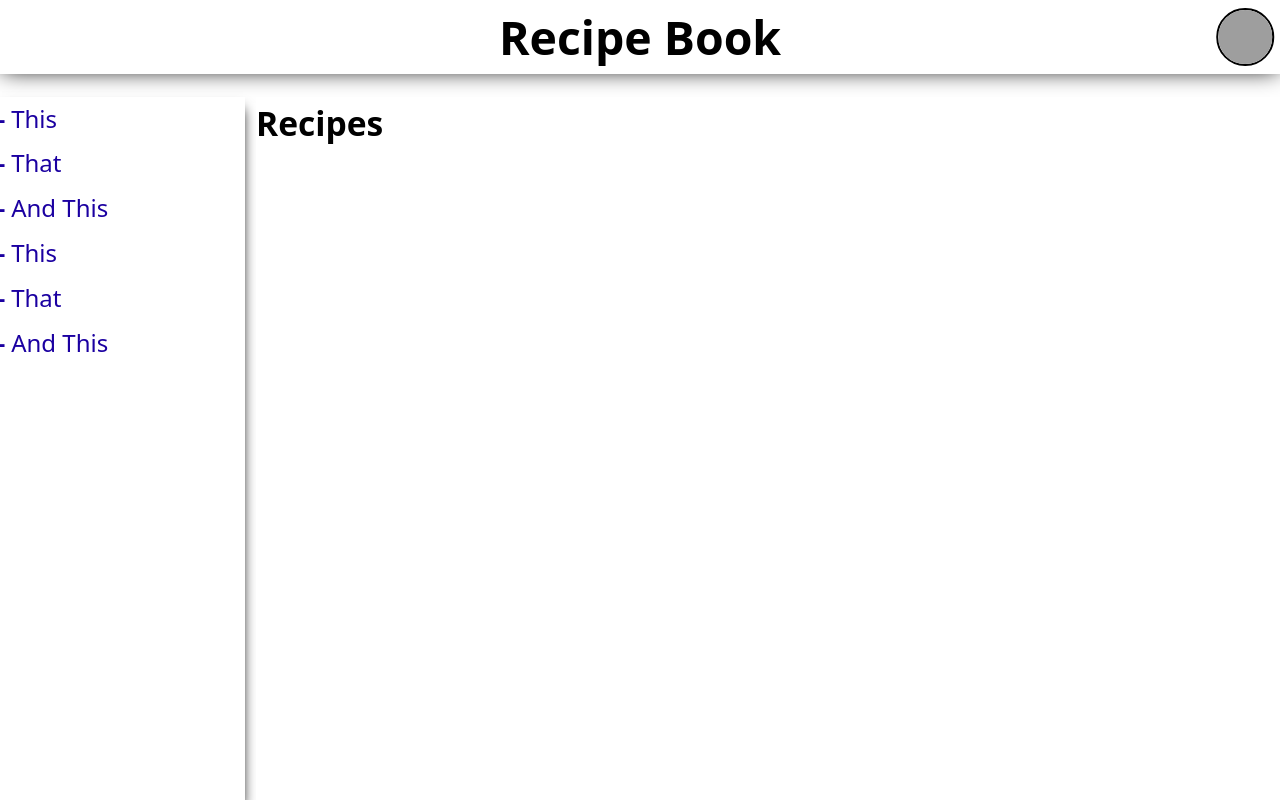
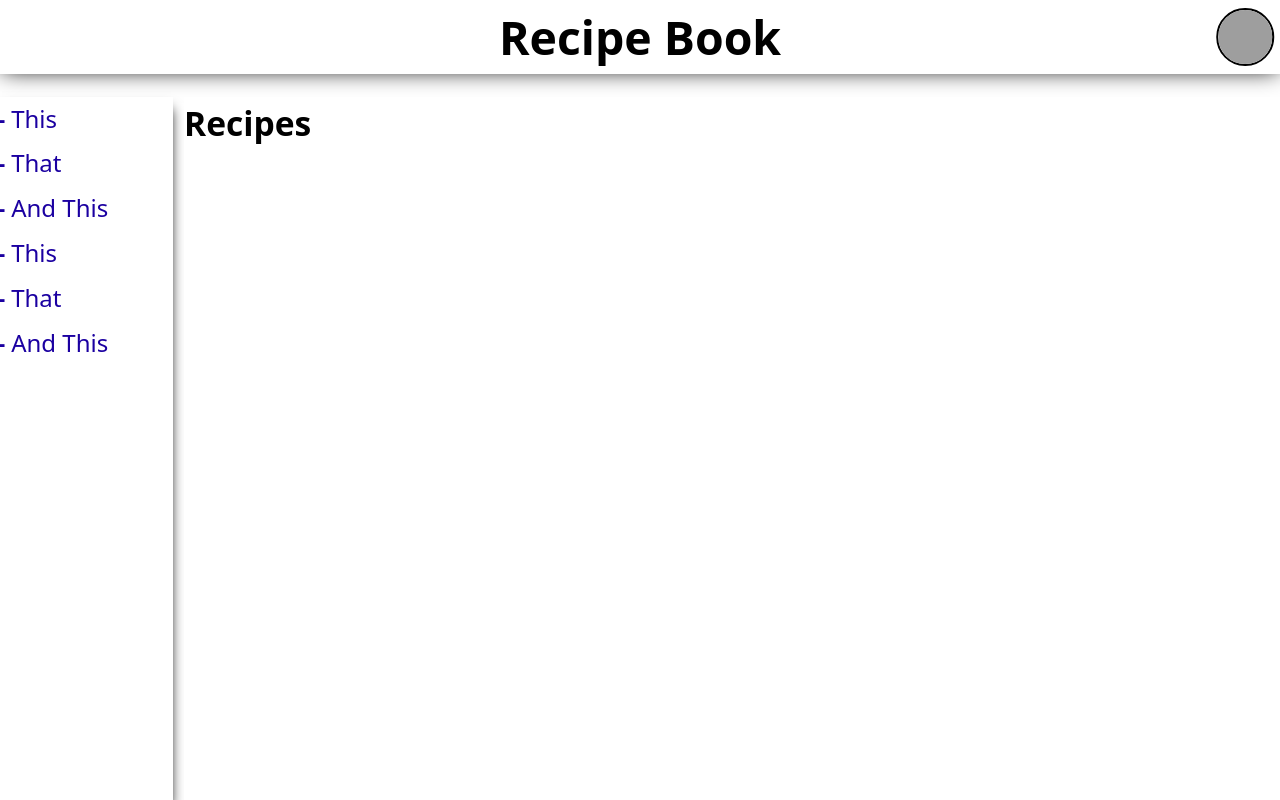
Before and after one commit to Lulzies87/recipe-book, a React (Vite) app in the folder recipe-app/: page / in a window 1280 px wide. Built offline with nearby package versions, Linux system fonts and the light colour scheme; grey boxes are pictures that could not be loaded.

Commit message:
some fixes

```diff
--- a/recipe-app/src/App.scss
+++ b/recipe-app/src/App.scss
@@ -1,6 +1,6 @@
 main {
   height: 100vh;
   display: grid;
-  grid-template-columns: 20vw 1fr;
+  grid-template-columns: auto 1fr;
   grid-template-rows: auto 1fr;
 }
--- a/recipe-app/src/SideBar.module.scss
+++ b/recipe-app/src/SideBar.module.scss
@@ -1,6 +1,7 @@
 .sideBar {
     background-color: var(--background-color);
     height: 100%;
+    width: calc(10vw + 2rem);
     box-shadow: 0px 10px 12px -2px var(--text-primary-color);
     margin-inline-end: .5rem;
     padding: 0;
```
